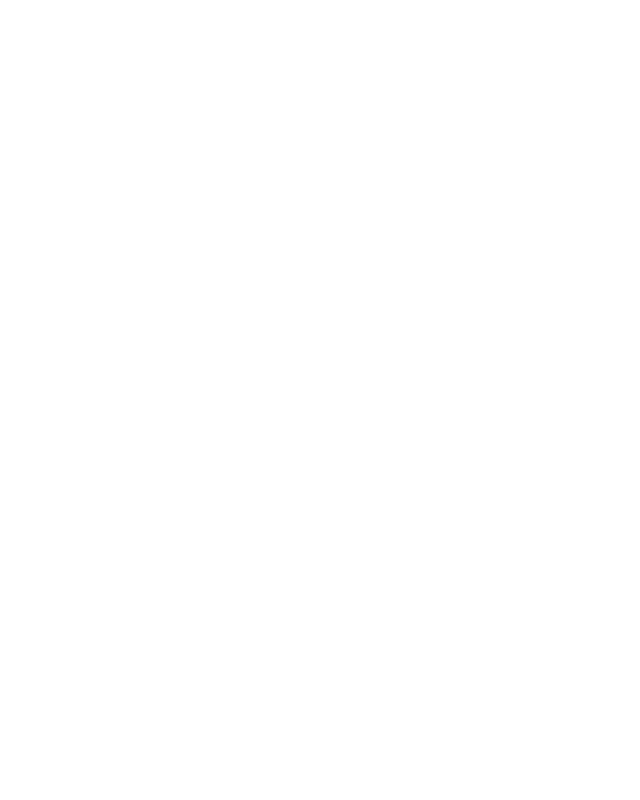
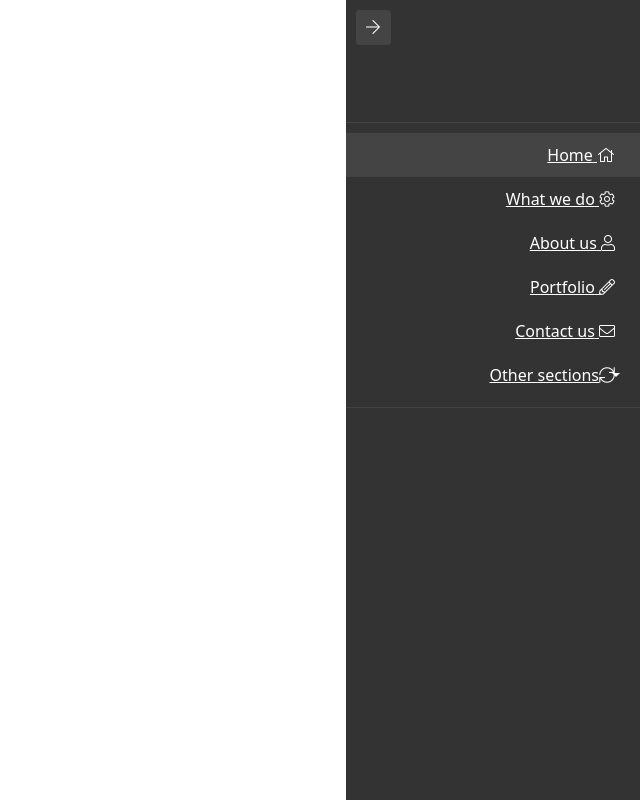
Before and after one commit to MehradKahbazi/memento, a React (Create React App) app: page /admin in a window 1280 px wide. Shown: the whole page, without its empty margins (640-1280 px from the left). Built offline with nearby package versions, Linux system fonts and the light colour scheme.

Commit message:
feat: sidebar implemented

```diff
--- a/src/assets/styles/main.css
+++ b/src/assets/styles/main.css
@@ -10,3 +10,159 @@
     border-color: #6F4E37;
     box-shadow: inset 0 1px 1px rgba(0, 0, 0, 0.075), 0 0 8px 	rgba(111, 78, 55, .6);
   }
+
+  .sidebar {
+    direction: rtl;
+    text-align: right;
+    width: 23vw;
+    height: 100vh;
+    position: fixed;
+    top: 0;
+    right: -255px;
+    z-index: 999;
+    background: #333;
+    color: #fff;
+    transition: all .3s;
+    box-shadow: 3px 3px 3px rgba(51, 51, 51, 0.5);
+    /* text-align: left; */
+}
+
+.sidebar.active {
+    right: 0;
+}
+
+.open-menu {
+    position: fixed;
+    top: 20px;
+    left: 10px;
+    z-index: 997;
+    box-shadow: 3px 3px 3px rgba(51, 51, 51, 0.2);
+}
+
+.open-menu.btn-customized,
+.open-menu.btn-customized:hover,
+.open-menu.btn-customized:active,
+.open-menu.btn-customized:focus,
+.open-menu.btn-customized:active:focus,
+.open-menu.btn-customized.active:focus,
+.open-menu.btn-customized.btn.btn-primary:not(:disabled):not(.disabled):active,
+.open-menu.btn-customized.btn.btn-primary:not(:disabled):not(.disabled):active:focus {
+    box-shadow: 3px 3px 3px rgba(51, 51, 51, 0.2);
+}
+
+a.btn-customized {
+    margin-left: 5px;
+    margin-right: 5px;
+    padding: .75rem 1.5rem;
+    background: #f35b3f;
+    border: 0;
+    border-radius: 4px;
+    font-size: 16px;
+    font-weight: 300;
+    color: #fff;
+    box-shadow: none;
+}
+
+a.btn-customized:hover,
+a.btn-customized:active,
+a.btn-customized:focus,
+a.btn-customized:active:focus,
+a.btn-customized.active:focus,
+a.btn-customized.btn.btn-primary:not(:disabled):not(.disabled):active,
+a.btn-customized.btn.btn-primary:not(:disabled):not(.disabled):active:focus {
+    outline: 0;
+    background: #cd533d; /* for browsers that don't recognize rgba */
+    background: rgba(243, 91, 63, 0.7);
+    border: 0;
+    color: #fff;
+    box-shadow: none;
+}
+
+.dismiss {
+    width: 35px;
+    height: 35px;
+    position: absolute;
+    top: 10px;
+    left: 10px;
+    transition: all .3s;
+    background: #444;
+    border-radius: 4px;
+    text-align: center;
+    line-height: 35px;
+    cursor: pointer;
+}
+
+.dismiss:hover,
+.dismiss:focus {
+    background: #555;
+    color: #fff;
+}
+
+.sidebar .logo {
+    padding: 40px 20px;
+    border-bottom: 1px solid #444;
+    transition: all .3s;
+}
+
+.sidebar .logo a {
+    display: inline-block;
+    width: 172px;
+    height: 34px;
+    /* background: url(../img/logo.png) left top no-repeat; */
+    border: 0;
+    text-indent: -999999px;
+}
+
+.sidebar ul.menu-elements {
+    padding: 10px 0;
+    border-bottom: 1px solid #444;
+    transition: all .3s;
+}
+
+.sidebar ul li a {
+    display: block;
+    padding: 10px 20px;
+    border: 0;
+    color: #fff;
+}
+
+.sidebar ul li a:hover,
+.sidebar ul li a:focus,
+.sidebar ul li.active > a:hover,
+.sidebar ul li.active > a:focus {
+    outline: 0;
+    background: #555;
+    color: #fff;
+}
+
+.sidebar ul li a i {
+    margin-right: 5px;
+}
+
+.sidebar ul li.active > a,
+a[aria-expanded="true"] {
+    background: #444;
+    color: #fff;
+}
+
+.sidebar ul ul a {
+    background: #444;
+    padding-left: 30px;
+    font-size: 14px;
+}
+
+.sidebar ul ul li.active > a {
+    background: #555;
+}
+
+.sidebar a[data-toggle="collapse"] {
+    position: relative;
+}
+
+.sidebar .dropdown-toggle::after {
+    display: block;
+    position: absolute;
+    top: 50%;
+    right: 20px;
+    transform: translateY(-50%);
+}
--- a/src/components/Layout/Admin.js
+++ b/src/components/Layout/Admin.js
@@ -1,9 +1,19 @@
 import { Outlet } from "react-router-dom";
+import Sidebar from "../Sidbar/Sidebar";
 
 const Admin = () => {
-    return (
-        <Outlet />
-     );
-}
+
+
+  return (
+    <div className="container-fluid" dir="rtl">
+      <div className="row vh-50">
+        <div className="col-md-3">
+          <Sidebar />
+        </div>
+        <div className="col-md-9">{/* main container */}</div>
+      </div>
+    </div>
+  );
+};
 
 export default Admin;
--- /dev/null
+++ b/src/components/Sidbar/Sidebar.js
@@ -0,0 +1,75 @@
+import { useState } from "react";
+
+const Sidebar = () => {
+
+    const [collapse, setCollapse] = useState(true);
+    return (
+        <nav class="sidebar active">
+            <div class="dismiss">
+              <i class="fal fa-arrow-right"></i>
+            </div>
+
+            <div class="logo">
+              <h3>
+                <a href="index.html">Bootstrap 4 Template with Sidebar Menu</a>
+              </h3>
+            </div>
+
+            <ul class="list-unstyled menu-elements">
+              <li class="active">
+                <a class="scroll-link" href="#top-content">
+                  <i class="fal fa-home"></i> Home
+                </a>
+              </li>
+              <li>
+                <a class="scroll-link" href="#section-1">
+                  <i class="fal fa-cog"></i> What we do
+                </a>
+              </li>
+              <li>
+                <a class="scroll-link" href="#section-2">
+                  <i class="fal fa-user"></i> About us
+                </a>
+              </li>
+              <li>
+                <a class="scroll-link" href="#section-5">
+                  <i class="fal fa-pencil-alt"></i> Portfolio
+                </a>
+              </li>
+              <li>
+                <a class="scroll-link" href="#section-6">
+                  <i class="fal fa-envelope"></i> Contact us
+                </a>
+              </li>
+              <li>
+                <a
+                  href="#otherSections"
+                  data-toggle="collapse"
+                  aria-expanded="false"
+                  class="dropdown-toggle"
+                  role="button"
+                  aria-controls="otherSections"
+                >
+                  <i class="fal fa-sync"></i>Other sections
+                </a>
+                <ul class="collapse list-unstyled" id="otherSections">
+                  <li>
+                    <a class="scroll-link" href="#section-3">
+                      Our projects
+                    </a>
+                  </li>
+                  <li>
+                    <a class="scroll-link" href="#section-4">
+                      We think that...
+                    </a>
+                  </li>
+                </ul>
+              </li>
+            </ul>
+
+
+          </nav>
+     );
+}
+
+export default Sidebar;
```
Also changed, not shown: 1 other file (tests, documents, lock files or other folders).
